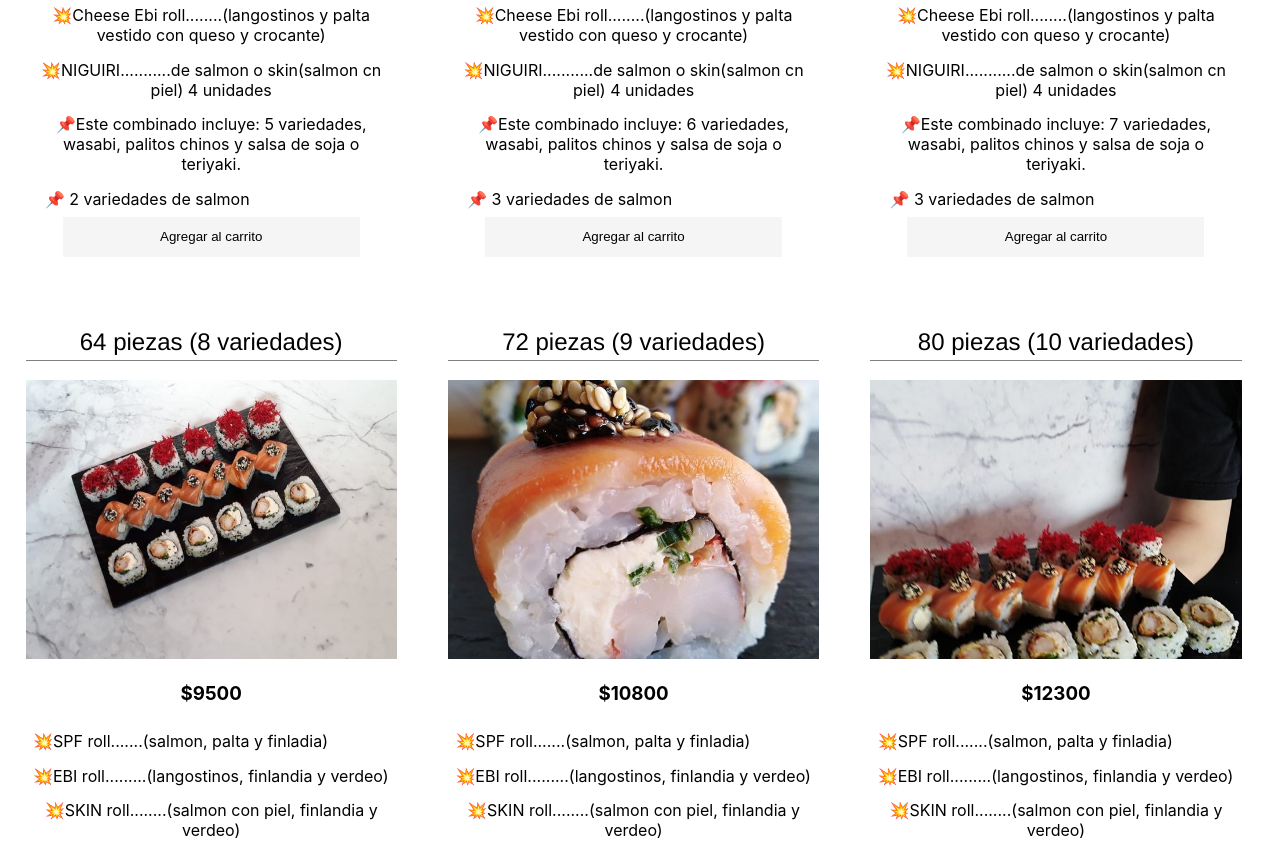
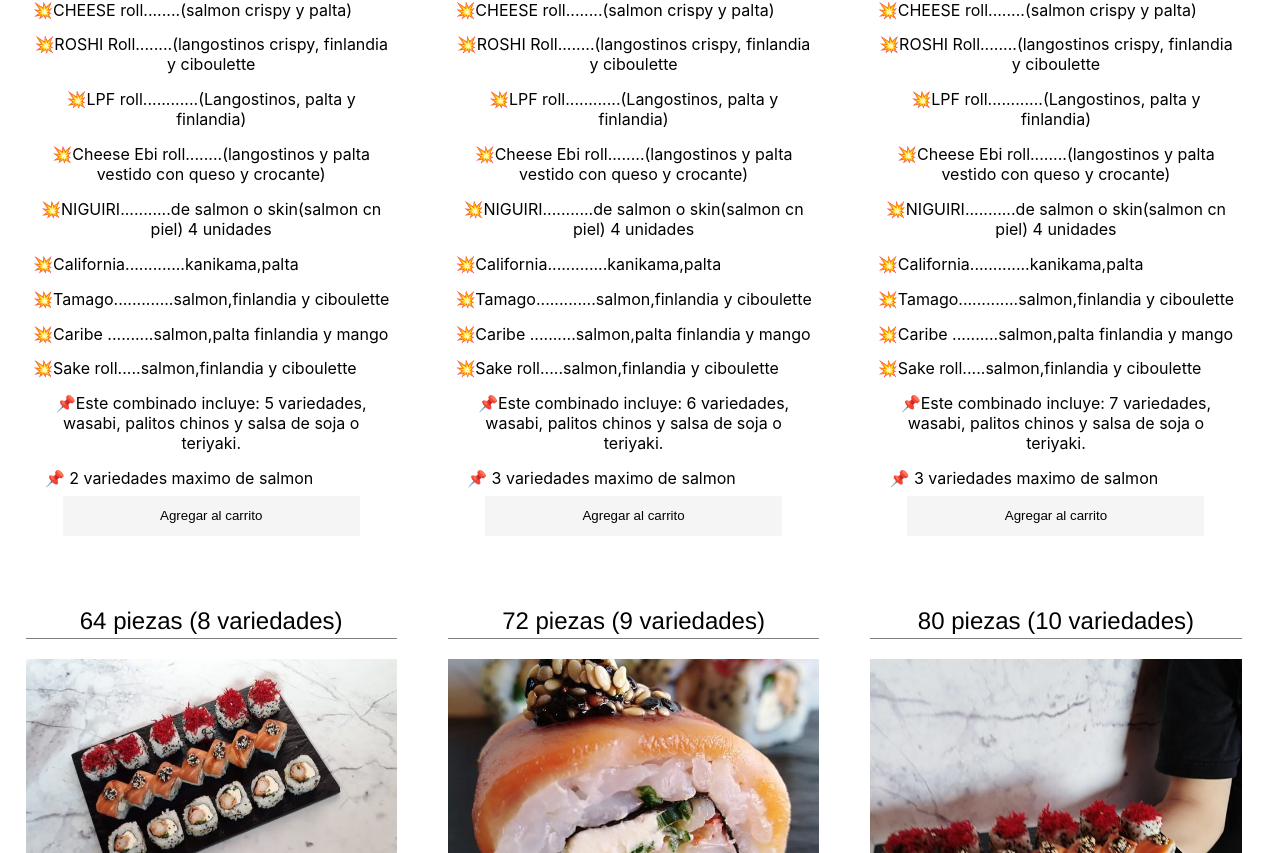
Before and after one commit to eliasf30/shiitake-sushi, a React (Create React App) app: page / in a window 1280 px wide. Shown: the part 2567-3420 px from the top of the page. Built offline with nearby package versions, Linux system fonts and the light colour scheme.

Commit message:
se modifican descripciones

```diff
--- a/src/products/products.js
+++ b/src/products/products.js
@@ -66,6 +66,10 @@ export const products = [
 
         `💥NIGUIRI...........de salmon o skin(salmon cn piel) 4 unidades`,
 
+        `💥Caribe ..........salmon,palta finlandia y mango`,
+
+        `💥Sake roll.....salmon,finlandia y ciboulette`,
+
         `📌Este combinado incluye: 2 variedades, wasabi, palitos chinos y salsa de soja o teriyaki.`,
         `⠀📌 1 variedad de salmon `]
     },
@@ -97,8 +101,12 @@ export const products = [
 
             `💥NIGUIRI...........de salmon o skin(salmon cn piel) 4 unidades`,
 
+            `💥Caribe ..........salmon,palta finlandia y mango`,
+
+            `💥Sake roll.....salmon,finlandia y ciboulette`,
+
             `📌Este combinado incluye: 3 variedades, wasabi, palitos chinos y salsa de soja o teriyaki.`,
-            `⠀📌 1 variedad de salmon `]
+            `⠀📌 1 variedad maximo de salmon `]
     },
 
     {
@@ -128,8 +136,16 @@ export const products = [
 
             `💥NIGUIRI...........de salmon o skin(salmon cn piel) 4 unidades`,
 
+            `💥California.............kanikama,palta`,
+
+            `💥Tamago.............salmon,finlandia y ciboulette `,
+
+            `💥Caribe ..........salmon,palta finlandia y mango`,
+
+            `💥Sake roll.....salmon,finlandia y ciboulette`,
+
             `📌Este combinado incluye: 4 variedades, wasabi, palitos chinos y salsa de soja o teriyaki.`,
-            `⠀📌 2 variedades de salmon `]
+            `⠀📌 2 variedades maximo de salmon `]
     },
     {
         id: 4,
@@ -158,8 +174,16 @@ export const products = [
 
             `💥NIGUIRI...........de salmon o skin(salmon cn piel) 4 unidades`,
 
+            `💥California.............kanikama,palta`,
+
+            `💥Tamago.............salmon,finlandia y ciboulette `,
+
+            `💥Caribe ..........salmon,palta finlandia y mango`,
+
+            `💥Sake roll.....salmon,finlandia y ciboulette`,
+
             `📌Este combinado incluye: 5 variedades, wasabi, palitos chinos y salsa de soja o teriyaki.`,
-            `⠀📌 2 variedades de salmon `]
+            `⠀📌 2 variedades maximo de salmon `]
     },
     {
         id: 5,
@@ -188,8 +212,16 @@ export const products = [
 
             `💥NIGUIRI...........de salmon o skin(salmon cn piel) 4 unidades`,
 
+            `💥California.............kanikama,palta`,
+
+            `💥Tamago.............salmon,finlandia y ciboulette `,
+
+            `💥Caribe ..........salmon,palta finlandia y mango`,
+
+            `💥Sake roll.....salmon,finlandia y ciboulette`,
+
             `📌Este combinado incluye: 6 variedades, wasabi, palitos chinos y salsa de soja o teriyaki.`,
-            `⠀📌 3 variedades de salmon `]
+            `⠀📌 3 variedades maximo de salmon `]
     },
     {
         id: 6,
@@ -218,8 +250,16 @@ export const products = [
 
             `💥NIGUIRI...........de salmon o skin(salmon cn piel) 4 unidades`,
 
+            `💥California.............kanikama,palta`,
+
+            `💥Tamago.............salmon,finlandia y ciboulette `,
+
+            `💥Caribe ..........salmon,palta finlandia y mango`,
+
+            `💥Sake roll.....salmon,finlandia y ciboulette`,
+
             `📌Este combinado incluye: 7 variedades, wasabi, palitos chinos y salsa de soja o teriyaki.`,
-            `⠀📌 3 variedades de salmon `]
+            `⠀📌 3 variedades maximo de salmon `]
     },
     {
         id: 7,
@@ -248,8 +288,16 @@ export const products = [
 
             `💥NIGUIRI...........de salmon o skin(salmon cn piel) 4 unidades`,
 
+            `💥California.............kanikama,palta`,
+
+            `💥Tamago.............salmon,finlandia y ciboulette `,
+
+            `💥Caribe ..........salmon,palta finlandia y mango`,
+
+            `💥Sake roll.....salmon,finlandia y ciboulette`,
+
             `📌Este combinado incluye: 8 variedades, wasabi, palitos chinos y salsa de soja o teriyaki.`,
-            `⠀📌 4 variedades de salmon `]
+            `⠀📌 4 variedades maximo de salmon `]
     },
     {
         id: 8,
@@ -278,8 +326,16 @@ export const products = [
 
             `💥NIGUIRI...........de salmon o skin(salmon cn piel) 4 unidades`,
 
+            `💥California.............kanikama,palta`,
+
+            `💥Tamago.............salmon,finlandia y ciboulette `,
+
+            `💥Caribe ..........salmon,palta finlandia y mango`,
+
+            `💥Sake roll.....salmon,finlandia y ciboulette`,
+
             `📌Este combinado incluye: 9 variedades, wasabi, palitos chinos y salsa de soja o teriyaki.`,
-            `⠀📌 4 variedades de salmon `]
+            `⠀📌 4 variedades maximo de salmon `]
     },
     {
         id: 9,
@@ -308,8 +364,16 @@ export const products = [
 
             `💥NIGUIRI...........de salmon o skin(salmon cn piel) 4 unidades`,
 
+            `💥California.............kanikama,palta`,
+
+            `💥Tamago.............salmon,finlandia y ciboulette `,
+
+            `💥Caribe ..........salmon,palta finlandia y mango`,
+
+            `💥Sake roll.....salmon,finlandia y ciboulette`,
+
             `📌Este combinado incluye: 10 variedades, wasabi, palitos chinos y salsa de soja o teriyaki.`,
-            `⠀📌 5 variedades de salmon `
+            `⠀📌 5 variedades maximo de salmon `
         ]
     },
     {
@@ -333,6 +397,10 @@ export const products = [
 
         ` 💥Hosomaki`,
 
+        ` 💥Tamago ebi.`,
+
+        ` 💥Caribe.`,
+
         ],
     },
     {
@@ -355,6 +423,11 @@ export const products = [
         ` 💥Skin roll` ,
 
         ` 💥Hosomaki`,
+
+        ` 💥Tamago ebi.`,
+
+        ` 💥Caribe.`,
+
         ],
     },
     {
@@ -377,6 +450,10 @@ export const products = [
         ` 💥Skin roll` ,
 
         ` 💥Hosomaki`,
+
+        ` 💥Tamago ebi.`,
+
+        ` 💥Caribe.`,
         ],
     },
     {
@@ -388,17 +465,21 @@ export const products = [
         description:[
             `💥 SPF,
 
-         💥Sake roll,
+        💥Sake roll,
 
         💥Niguiri,
 
-         💥Tamago,
+        💥Tamago,
 
-         💥Cheese roll,
+        💥Cheese roll,
 
-         💥Skin roll,
+        💥Skin roll,
 
-         💥Hosomaki`
+        💥Hosomaki,
+
+        💥Tamago ebi,
+
+        💥Caribe.`
         ],
     },
     {
```
